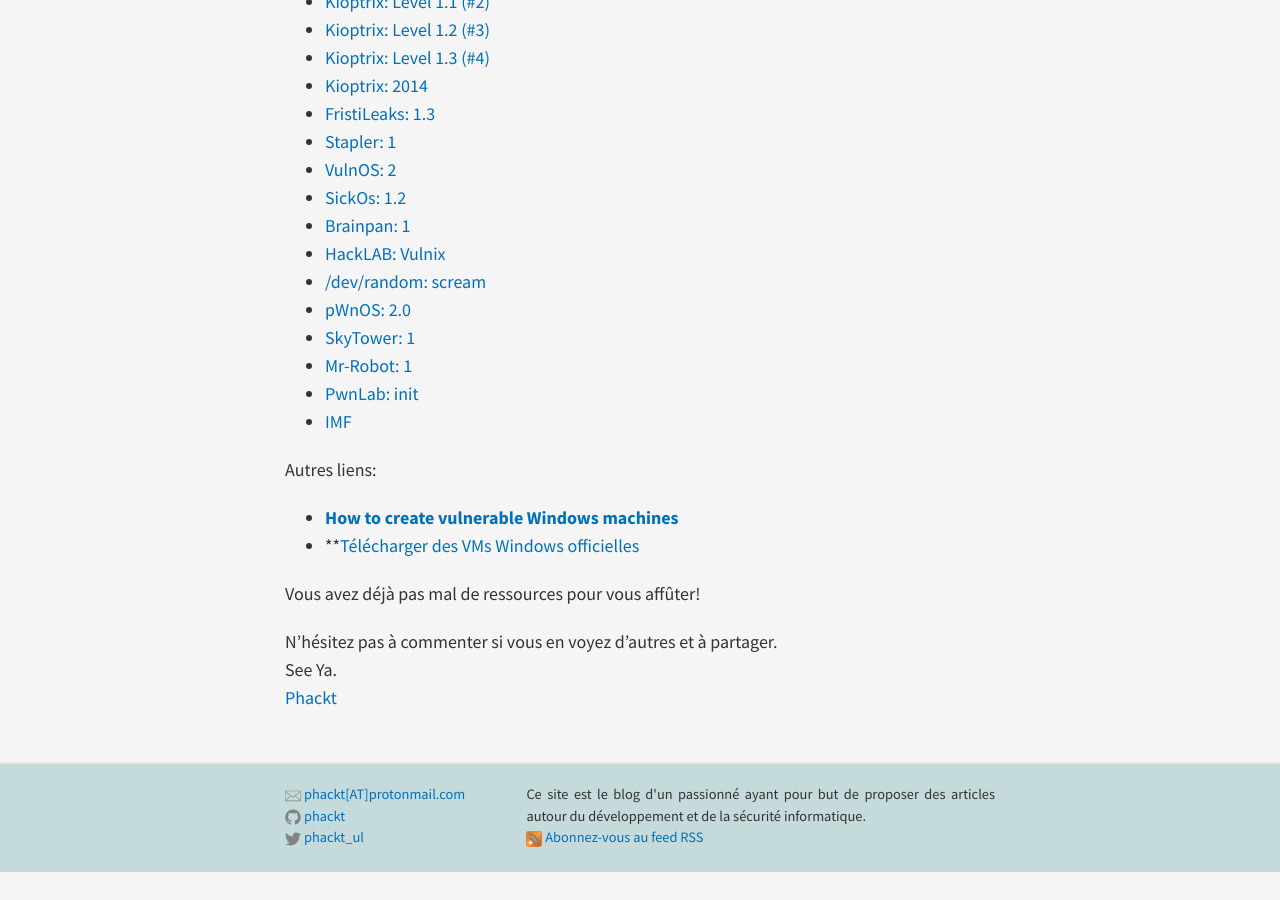
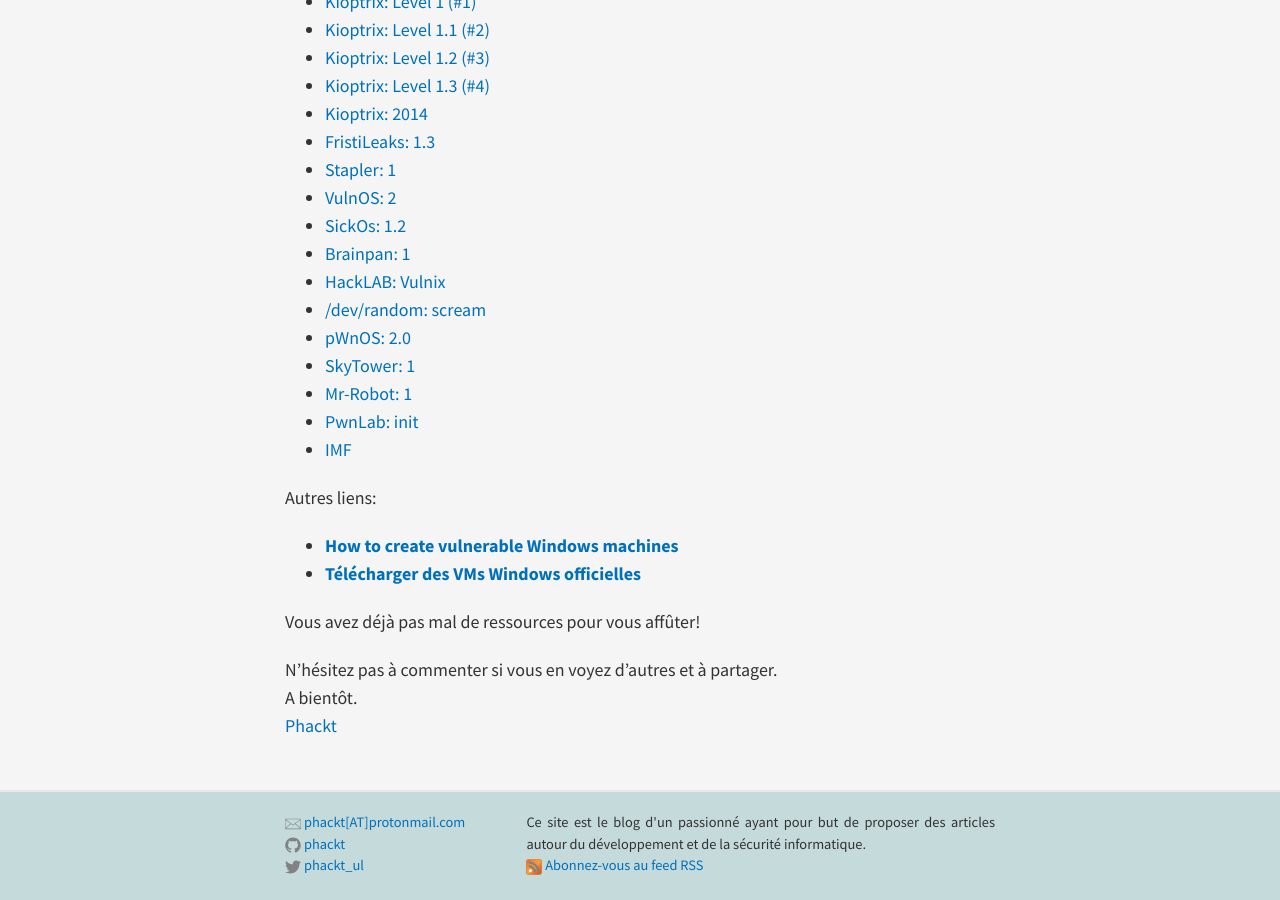
Before and after one commit to phackt/phackt.github.io, a Jekyll site: the page built from _posts/2017-03-06-Hacking-training.markdown, in a window 1280 px wide and 900 px high, scrolled down 1232 px. Built offline with Jekyll 4.4.1, drawn with Linux system fonts in a browser that asks for light colours; nearby versions of some CDN libraries; comment, search, counter and statistics services are not loaded; before the commit the page ends 2104 px from its top, so only the background shows below that.

Commit message:
Update 2017-03-06-Hacking-training.markdown

```diff
--- a/_posts/2017-03-06-Hacking-training.markdown
+++ b/_posts/2017-03-06-Hacking-training.markdown
@@ -25,7 +25,7 @@ Voici la liste qui sera amenée à évoluer:
 Si vous souhaitez une image qui regroupe la majorité des applications vulnérables de l'OWASP, ainsi que des version obsolètes de CMS comme Wordpress, Joomla, et j'en passe... voici le lien: [https://www.owasp.org/index.php/OWASP_Broken_Web_Applications_Project](https://www.owasp.org/index.php/OWASP_Broken_Web_Applications_Project).
 
 Voici une liste de machines OSCP-like que vous trouverez sur Vulnhub et que vous pouvez faire avant de vous lancer dans la certif:
-  [Kioptrix: Level 1 (#1)](https://www.vulnhub.com/entry/kioptrix-level-1-1,22/)
+- [Kioptrix: Level 1 (#1)](https://www.vulnhub.com/entry/kioptrix-level-1-1,22/)
 - [Kioptrix: Level 1 (#1)](https://www.vulnhub.com/entry/kioptrix-level-1-1,22/)
 - [Kioptrix: Level 1.1 (#2)](https://www.vulnhub.com/entry/kioptrix-level-11-2,23/)
 - [Kioptrix: Level 1.2 (#3)](https://www.vulnhub.com/entry/kioptrix-level-12-3,24/)
@@ -46,10 +46,10 @@ Voici une liste de machines OSCP-like que vous trouverez sur Vulnhub et que vous
 
 Autres liens:
  - **[How to create vulnerable Windows machines](https://github.com/g0tmi1k/VulnInjector)**
- - **[Télécharger des VMs Windows officielles](https://developer.microsoft.com/en-us/microsoft-edge/tools/vms/)
+ - **[Télécharger des VMs Windows officielles](https://developer.microsoft.com/en-us/microsoft-edge/tools/vms/)**
 
 Vous avez déjà pas mal de ressources pour vous affûter!
 
 N'hésitez pas à commenter si vous en voyez d'autres et à partager.
-See Ya.
+A bientôt.
 [Phackt](https://github.com/phackt)
```
